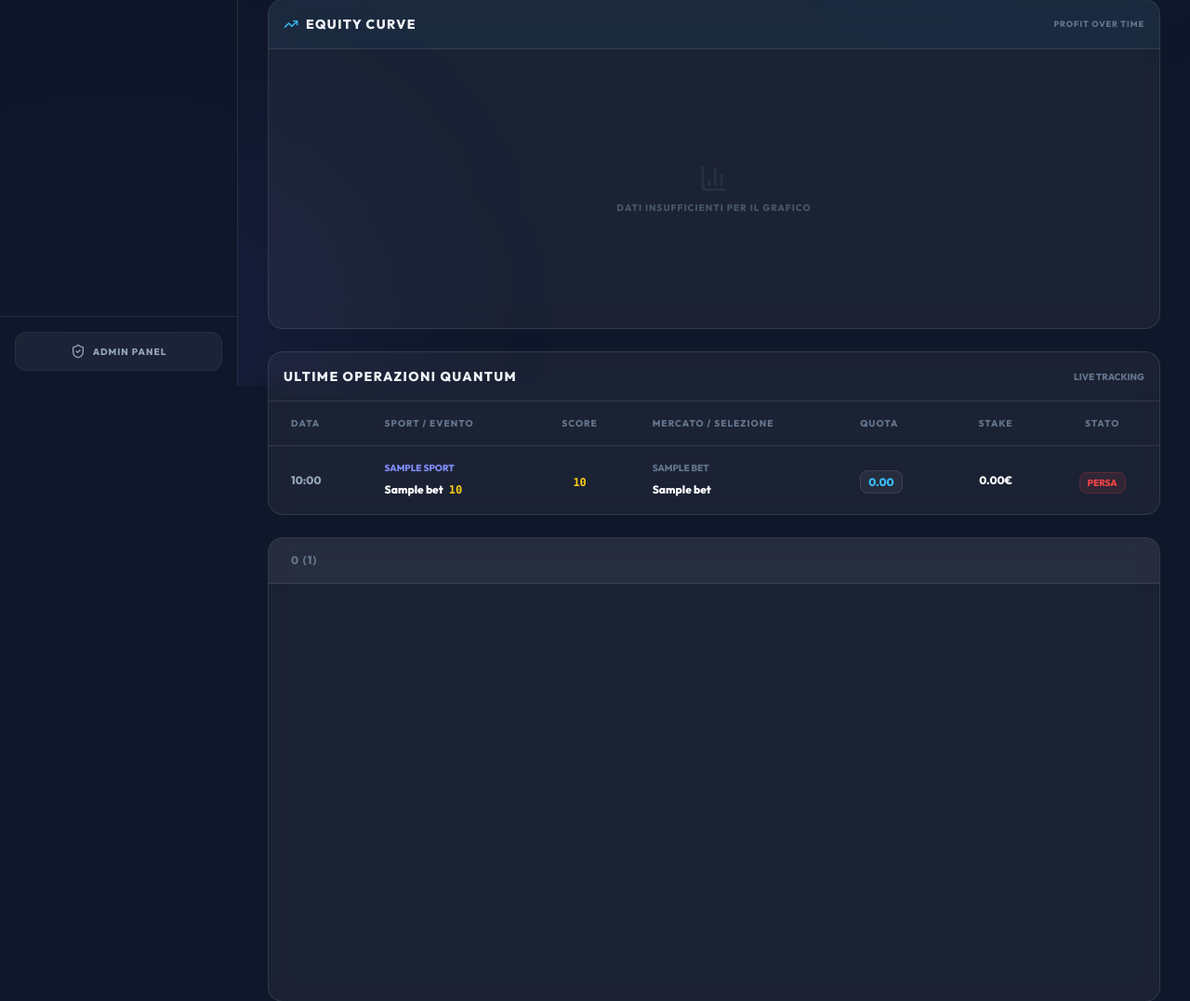
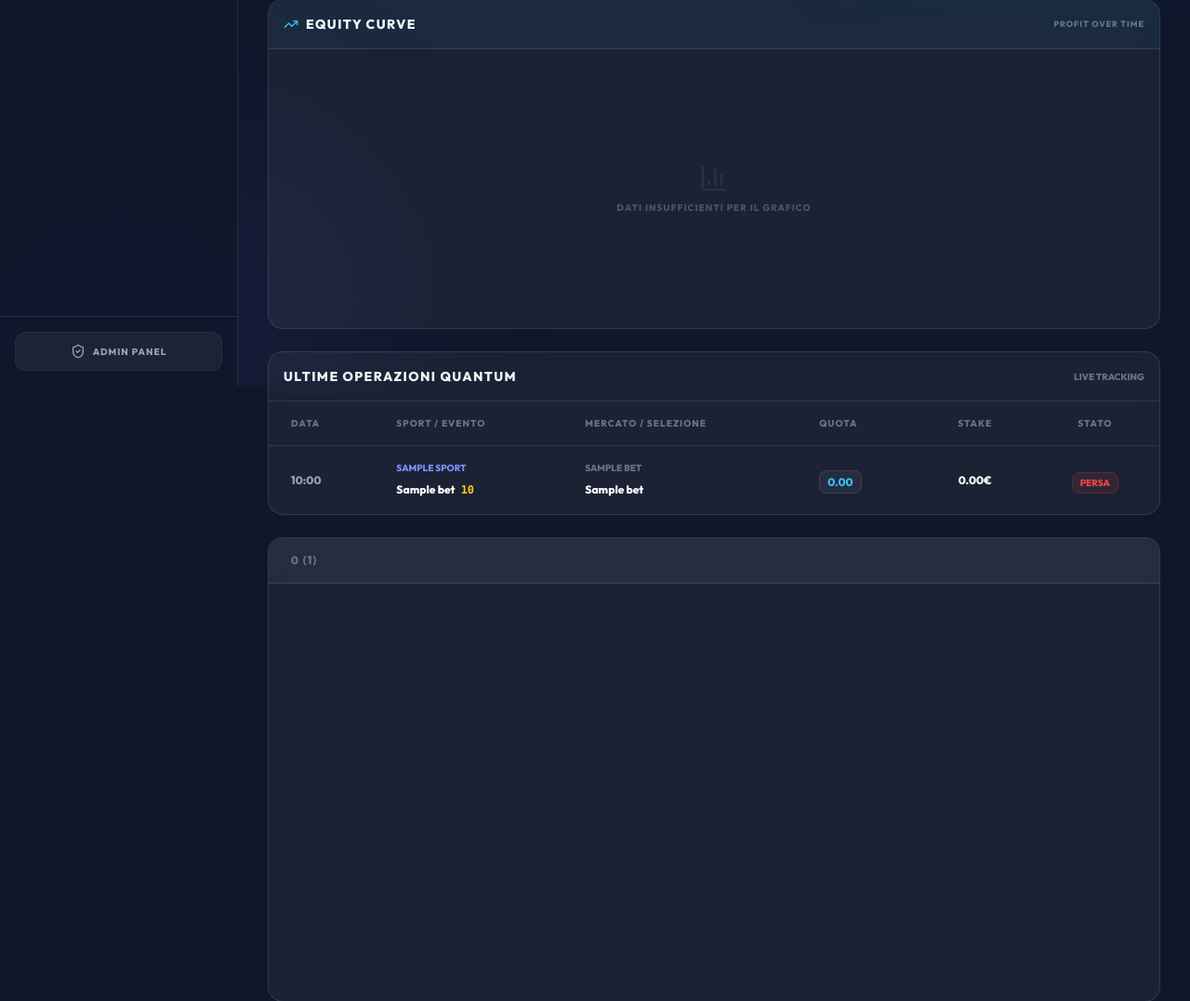
Before and after one commit to ricciuforever/scommetto, a PHP site: template app/Dio/Views/dashboard.php in a window 1280 px wide. Shown: the part 385-1462 px from the top of the page at 93% size. Run offline with PHP 8.4, Linux system fonts and the light colour scheme; the template is opened without the code that fills it: most values are stand-ins (such as "Sample title", 1, 10 or a date in 2020); data that the repository does not hold is empty; some libraries are stand-ins or nearby versions.

Commit message:
Remove score display and debug logging per user request

```diff
--- a/app/Dio/Views/dashboard.php
+++ b/app/Dio/Views/dashboard.php
@@ -82,7 +82,8 @@ $formatRome = function ($dateStr, $format = 'd/m H:i:s') {
             <span class="text-[10px] font-bold text-slate-500 uppercase tracking-widest block mb-1">Saldo
                 Disponibile</span>
             <div class="text-lg font-black text-indigo-400">
-                <?php echo number_format($stats['available_balance'], 2); ?>€</div>
+                <?php echo number_format($stats['available_balance'], 2); ?>€
+            </div>
         </div>
         <div
             class="bg-white/5 p-4 rounded-xl border border-white/10 glass group hover:border-amber-500/30 transition-all">
@@ -144,7 +145,6 @@ $formatRome = function ($dateStr, $format = 'd/m H:i:s') {
                     <tr class="text-[10px] font-bold text-slate-500 uppercase tracking-widest border-b border-white/10">
                         <th class="px-6 py-4">Data</th>
                         <th class="px-6 py-4">Sport / Evento</th>
-                        <th class="px-6 py-4 text-center">Score</th>
                         <th class="px-6 py-4">Mercato / Selezione</th>
                         <th class="px-6 py-4">Quota</th>
                         <th class="px-6 py-4 text-center">Stake</th>
@@ -172,11 +172,6 @@ $formatRome = function ($dateStr, $format = 'd/m H:i:s') {
                                         <?php if (!empty($bet['score'])): ?>
                                             <span class="text-yellow-400 ml-1 font-mono"><?php echo $bet['score']; ?></span>
                                         <?php endif; ?>
-                                            </span>
-                                        </td>
-                                        <td class="px-6 py-4 text-center">
-                                            <span class="text-xs font-mono font-bold text-yellow-400">
-                                                <?php echo !empty($bet['score']) ? $bet['score'] : '-'; ?>
                                     </span>
                                 </td>
                                 <td class="px-6 py-4">
@@ -370,10 +365,10 @@ $formatRome = function ($dateStr, $format = 'd/m H:i:s') {
                     <div>
                         <p class="text-indigo-400 font-bold uppercase mb-1">Sport Scansionati</p>
                         <div class="flex flex-wrap gap-1">
-                                <?php foreach (($lastScanTrace['scanned_sports'] ?? []) as $s):
-                                    $details = $lastScanTrace['scanned_details'][$s] ?? null;
-                                    $label = $s . ($details ? " ({$details['events']}/{$details['markets']})" : "");
-                                    ?>
+                            <?php foreach (($lastScanTrace['scanned_sports'] ?? []) as $s):
+                                $details = $lastScanTrace['scanned_details'][$s] ?? null;
+                                $label = $s . ($details ? " ({$details['events']}/{$details['markets']})" : "");
+                                ?>
                                 <span
                                     class="px-1.5 py-0.5 bg-indigo-500/10 border border-indigo-500/20 text-indigo-400 rounded"><?php echo $label; ?></span>
                             <?php endforeach; ?>
```
Also changed, not shown: app/Dio/Services/SettlementService.php (+0 -7 lines).
